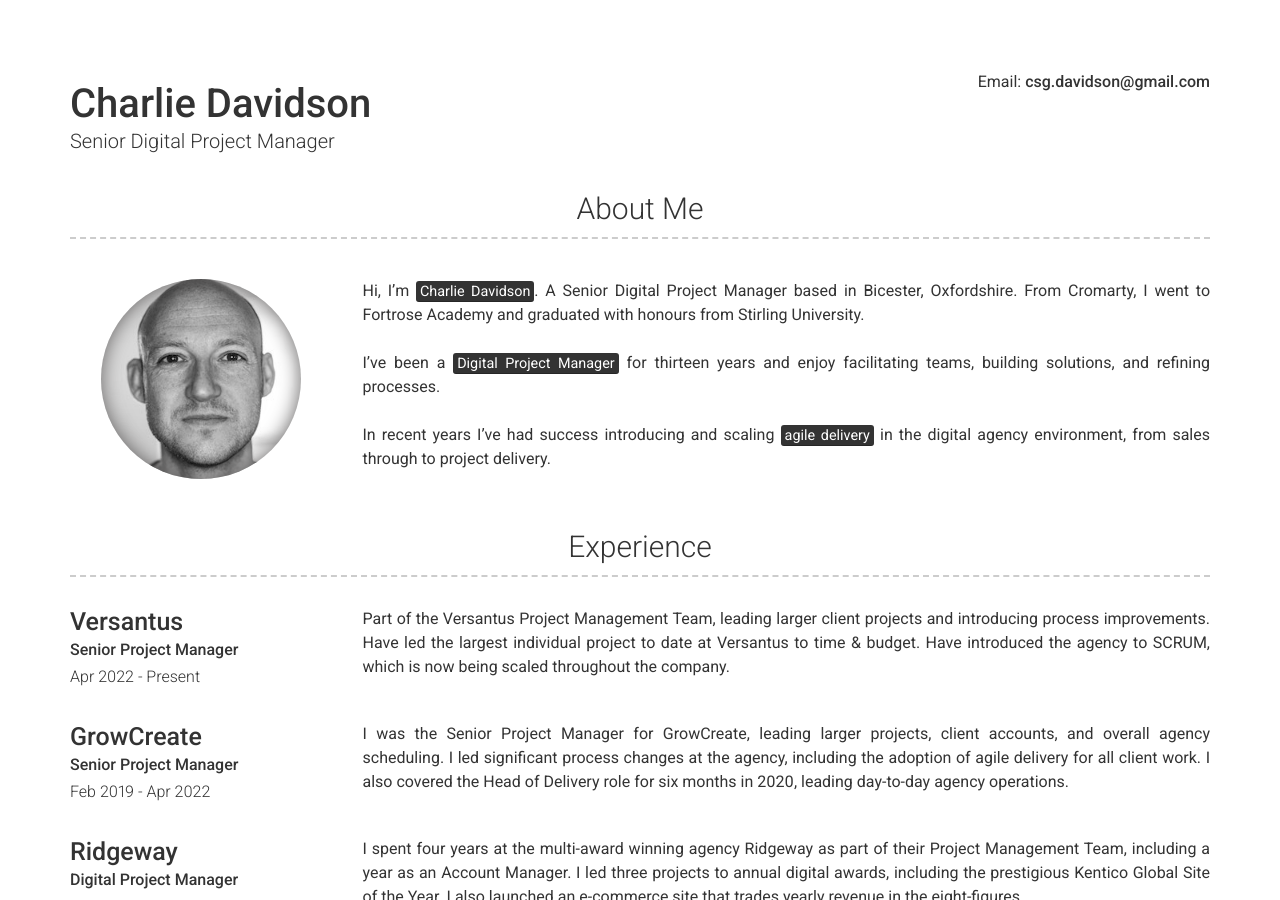
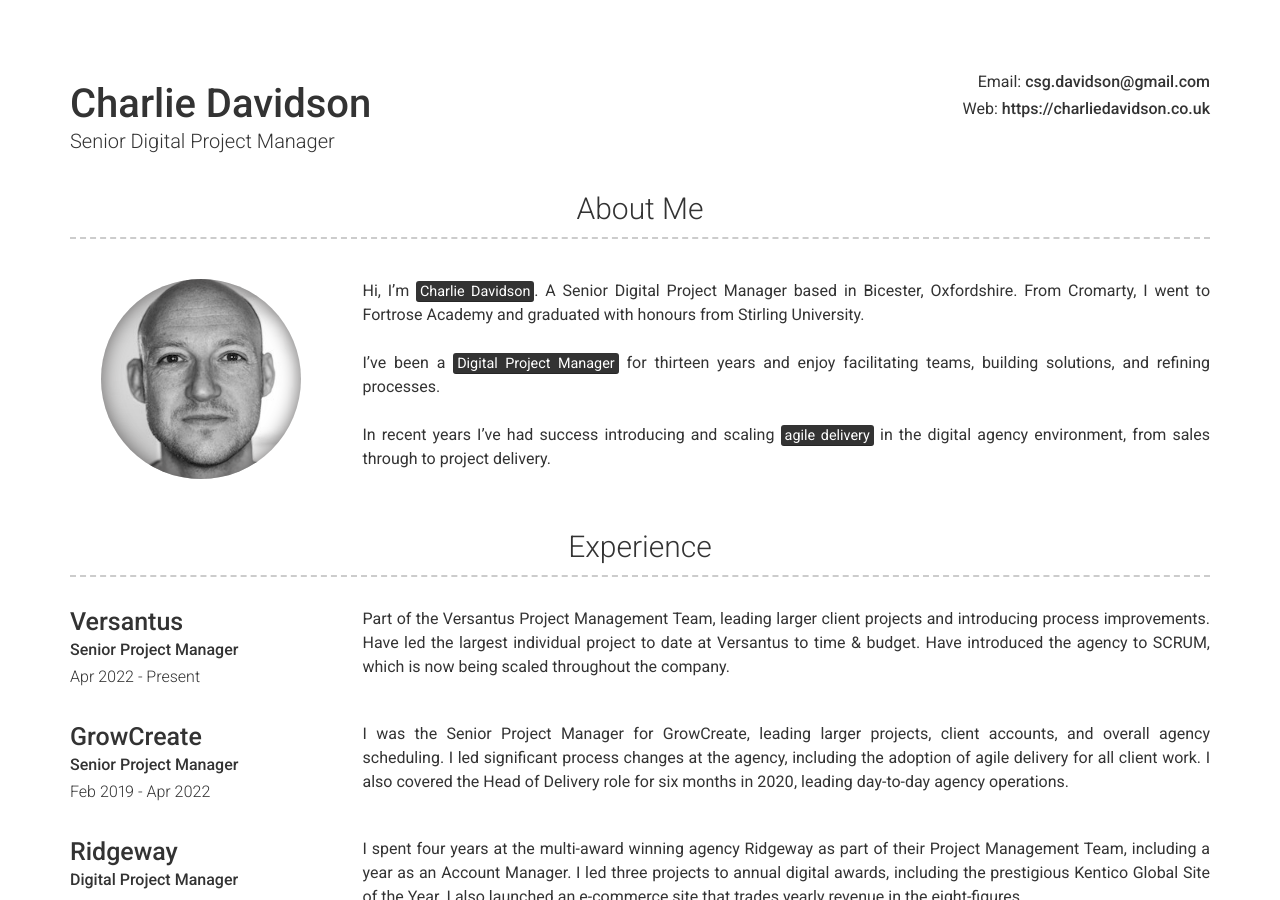
Before and after one commit to csgdavidson/Charlie-Davidson2, a Jekyll site: the page built from index.md, in a window 1280 px wide and 900 px high. Built offline with Jekyll 4.4.1, drawn with Linux system fonts in a browser that asks for light colours; nearby versions of some CDN libraries; part of the change alters nothing that is shown.

Commit message:
Update _config.yml

```diff
--- a/_config.yml
+++ b/_config.yml
@@ -6,6 +6,7 @@ favicon: assets/favicon.ico
 name: Charlie Davidson
 title: Senior Digital Project Manager
 email: csg.davidson@gmail.com
+website: https://charliedavidson.co.uk
 description: Hi! I’m Charlie Davidson. An Oxfordshire based, Senior Digital Project Manager.
 lang: en
 url: https://charliedavidson.co.uk
```
